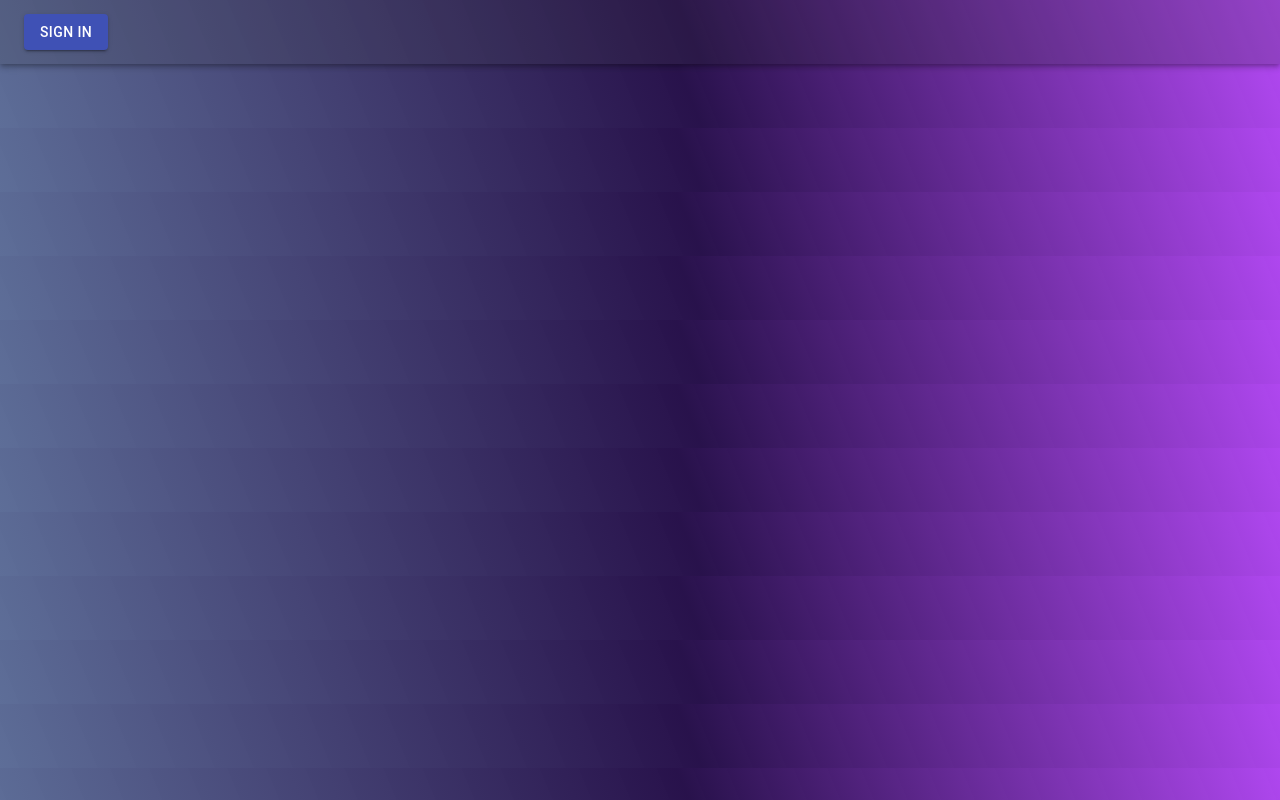
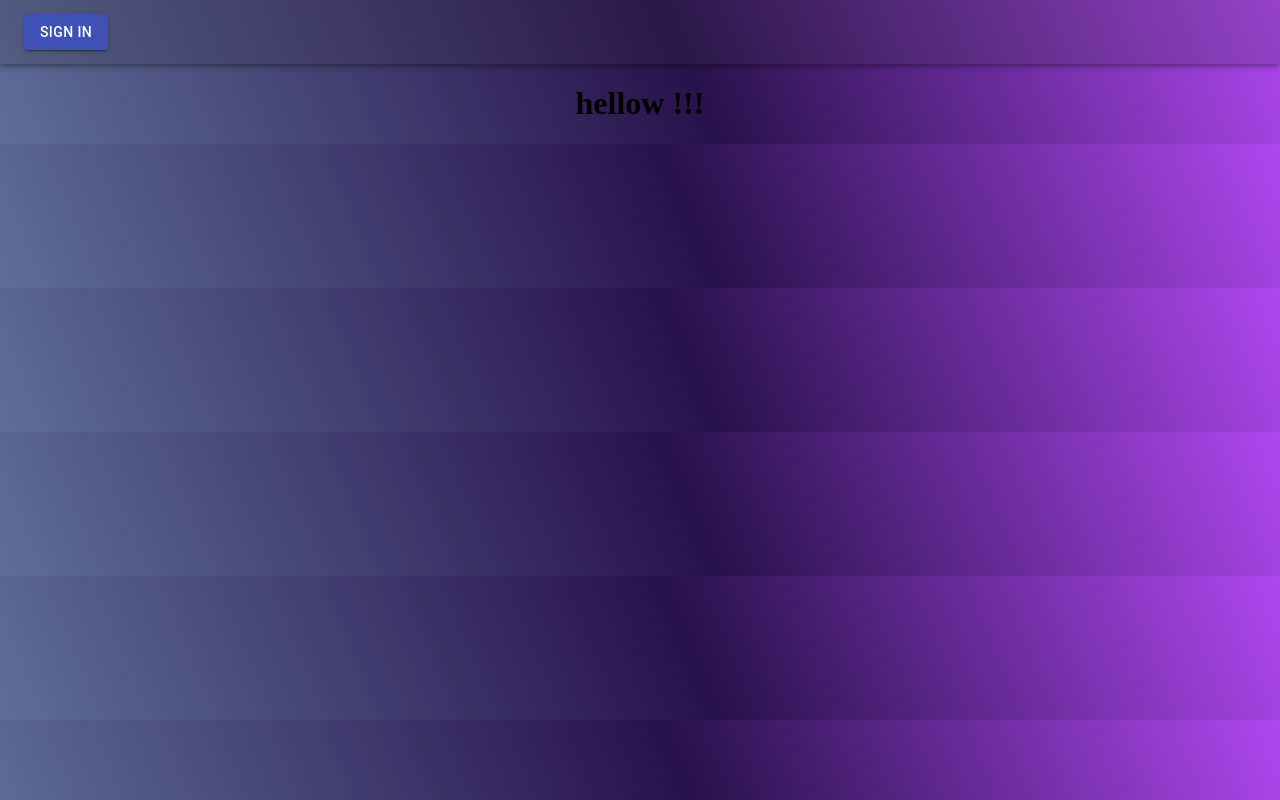
Before and after one commit to SylviaMakuch/Blog, a React (Create React App) app in the folder client/: page /auth in a window 1280 px wide. Before the commit this address had no page. Built offline with nearby package versions, Linux system fonts and the light colour scheme; what import-google-fonts would draw is missing.

Commit message:
React Router added
mistake of putting componets outside the Browser Router

```diff
--- a/client/package.json
+++ b/client/package.json
@@ -13,6 +13,7 @@
     "import-google-fonts": "^0.0.2",
     "react": "^17.0.2",
     "react-dom": "^17.0.2",
+    "react-google-login": "^5.2.2",
     "react-redux": "^7.2.6",
     "react-router": "^6.2.1",
     "react-router-dom": "^6.2.1",
--- a/client/src/App.js
+++ b/client/src/App.js
@@ -3,6 +3,7 @@ import styled from "styled-components";
 import Navbar from "./components/Navbar/Navbar";
 import { Route, Routes, BrowserRouter } from "react-router-dom";
 import Home from "./components/Home/home";
+import Auth from "./Auth/auth";
 
 const MainDiv = styled.div`
   display: flex;
@@ -15,15 +16,15 @@ const MainDiv = styled.div`
 
 function App() {
   return (
-    <MainDiv>
-      <Navbar />
-      <BrowserRouter>
+    <BrowserRouter>
+      <MainDiv>
+        <Navbar />
         <Routes>
           <Route path="/" element={<Home />}></Route>
-          {/* <Route path="/auth" element={<Auth />}></Route> */}
+          <Route path="/auth" element={<Auth />}></Route>
         </Routes>
-      </BrowserRouter>
-    </MainDiv>
+      </MainDiv>
+    </BrowserRouter>
   );
 }
 
--- /dev/null
+++ b/client/src/Auth/auth.js
@@ -0,0 +1,86 @@
+import React, { useState } from "react";
+import { useDispatch } from "react-redux";
+import {
+  Avatar,
+  Button,
+  Paper,
+  Grid,
+  Typography,
+  Container,
+} from "@material-ui/core";
+import { useHistory } from "react-router-dom";
+import { GoogleLogin } from "react-google-login";
+import LockOutlinedIcon from "@material-ui/icons/LockOutlined";
+import styled from "styled-components";
+
+const MainDiv = styled.div`
+  display: flex;
+  justify-content: center;
+  margin: 0px;
+  flex-wrap: nowrap;
+  flex-direction: column;
+  align-items: center;
+`;
+
+const Form = styled.div`
+  display: flex;
+  flex-direction: column;
+  align-items: center;
+  justify-content: center;
+`;
+
+const FormDiv = styled.div`
+  display: flex;
+  flex-direction: column;
+  align-items: center;
+  justify-content: center;
+`;
+
+const Auth = () => {
+  return (
+    <MainDiv>
+      <Form>
+          <h1>hellow !!!</h1>
+        {/* <Avatar >
+          <LockOutlinedIcon />
+        </Avatar>
+        <Typography component="h1" variant="h5">{ isSignup ? 'Sign up' : 'Sign in' }</Typography>
+        <form onSubmit={handleSubmit}>
+            <FormDiv>
+                  { isSignup && (
+            <>
+              <Input name="firstName" label="First Name" handleChange={handleChange} autoFocus half />
+              <Input name="lastName" label="Last Name" handleChange={handleChange} half />
+            </>
+            )}
+            <Input name="email" label="Email Address" handleChange={handleChange} type="email" />
+            <Input name="password" label="Password" handleChange={handleChange} type={showPassword ? 'text' : 'password'} handleShowPassword={handleShowPassword} />
+            { isSignup && <Input name="confirmPassword" label="Repeat Password" handleChange={handleChange} type="password" /> }
+            </FormDiv>
+            <Button type="submit" fullWidth variant="contained" color="primary" className={classes.submit}>
+            { isSignup ? 'Sign Up' : 'Sign In' }
+          </Button>
+          <GoogleLogin
+            clientId="564033717568-e5p23rhvcs4i6kffgsbci1d64r8hp6fn.apps.googleusercontent.com"
+            render={(renderProps) => (
+              <Button className={classes.googleButton} color="primary" fullWidth onClick={renderProps.onClick} disabled={renderProps.disabled} startIcon={<Icon />} variant="contained">
+                Google Sign In
+              </Button>
+            )}
+            onSuccess={googleSuccess}
+            onFailure={googleError}
+            cookiePolicy="single_host_origin"
+          />
+            <Grid container justify="flex-end">
+            <Grid item>
+              <Button onClick={switchMode}>
+                { isSignup ? 'Already have an account? Sign in' : "Don't have an account? Sign Up" }
+              </Button>
+            </Grid>
+          </Grid>
+        </form> */}
+      </Form>
+    </MainDiv>
+  );
+};
+export default Auth;
--- a/client/src/components/Home/home.js
+++ b/client/src/components/Home/home.js
@@ -1,4 +1,4 @@
-import React, { useEffect, useState, useRef } from "react";
+import React, { useEffect, useState } from "react";
 import Hero from "../Hero/hero";
 // import ScrollToTop from "./components/ScrollToTop";
 import { useDispatch } from "react-redux";
@@ -6,7 +6,6 @@ import { getPosts } from "../../actions/post";
 import Form from "../Form/form";
 import Posts from "../Posts/posts";
 import styled from "styled-components";
-import { Link } from 'react-router-dom';
 
 
 const MainDiv = styled.div`
--- a/client/src/components/Navbar/Navbar.js
+++ b/client/src/components/Navbar/Navbar.js
@@ -1,7 +1,8 @@
 import React from "react";
 import styled from "styled-components";
-import { Link } from "react";
+import { Link } from "react-router-dom";
 import { AppBar, Typography, Toolbar, Avatar, Button } from '@material-ui/core';
+import Auth from "../../Auth/auth";
 
 const Profile = styled.div`
   display: flex;
@@ -23,7 +24,7 @@ return (
             <Button variant="contained" color="secondary" >Logout</Button>
           </Profile>
         ) : (
-          <Button variant="contained" color="primary">Sign In</Button>
+         <Link to="/auth" component={<Auth />}> <Button variant="contained" color="primary"> Sign In</Button></Link>
         )}
       </Toolbar>
     </AppBar>
```
Also changed, not shown: 1 other file (tests, documents, lock files or other folders).
